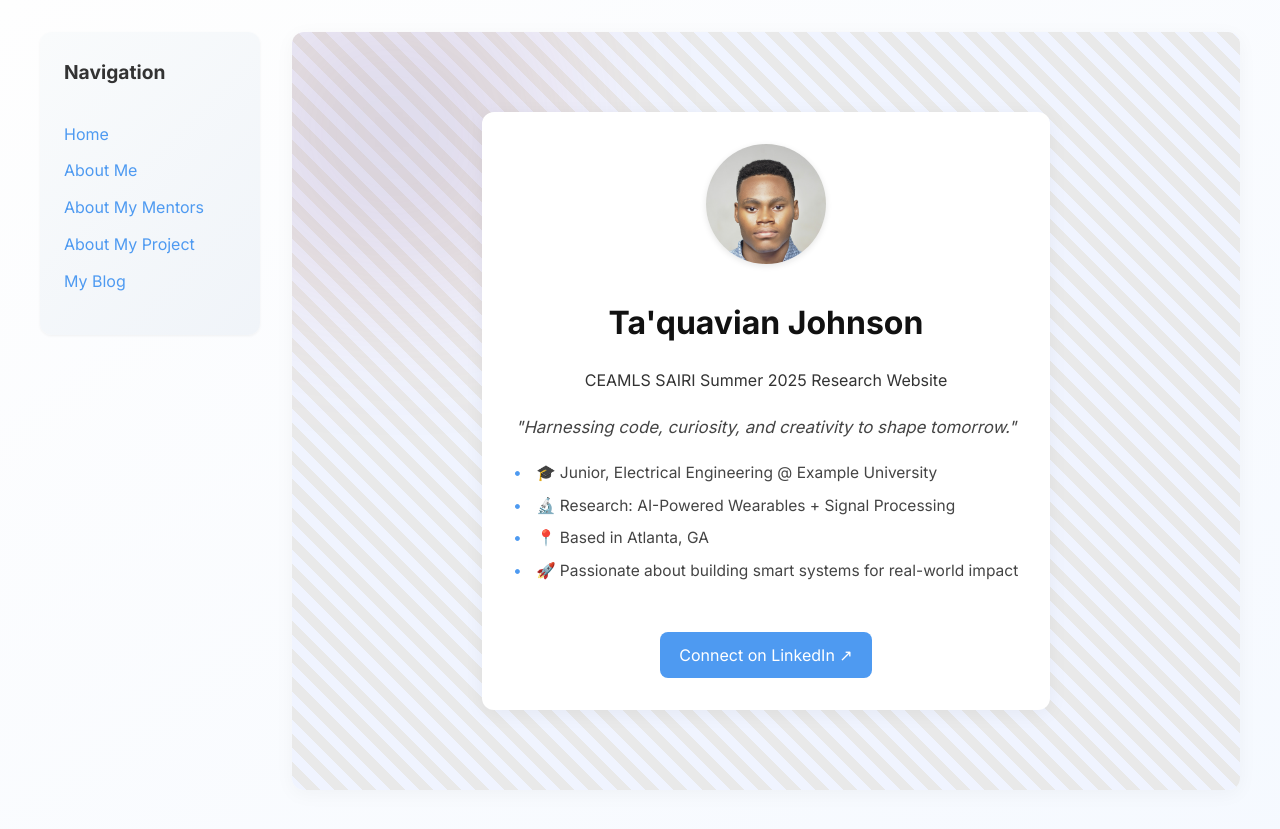
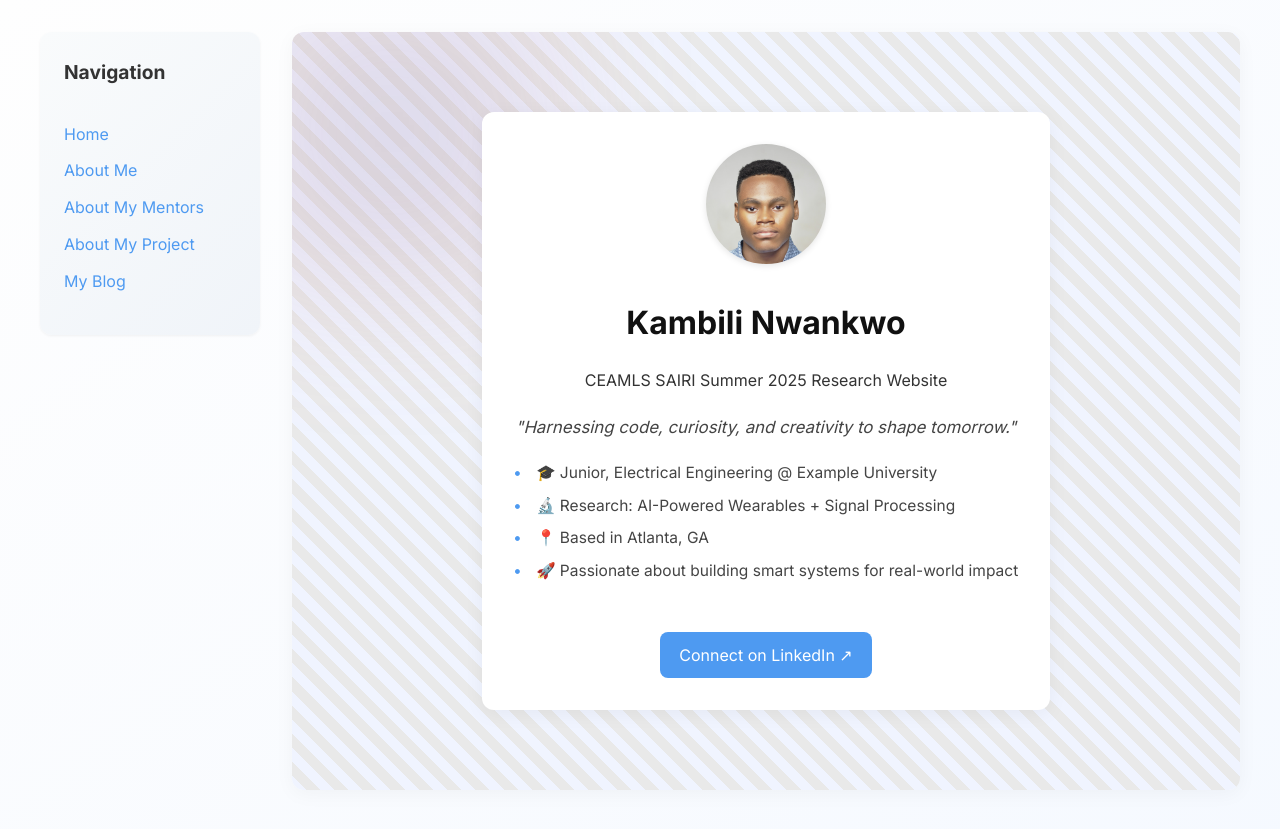
Before and after one commit to Kambili/Kambili.github.io, a Jekyll site: the page built from index.md, in a window 1280 px wide. Shown: the top 829 px of the page. Built offline with Jekyll 4.4.1, drawn with Linux system fonts in a browser that asks for light colours.

Commit message:
Update index.md

```diff
--- a/index.md
+++ b/index.md
@@ -1,6 +1,6 @@
 ---
 layout: home
-title: Ta'quavian Johnson
+title: Kambili Nwankwo
 description: CEAMLS SAIRI Summer 2025 Research Website
 
 motto: "Harnessing code, curiosity, and creativity to shape tomorrow."
```
